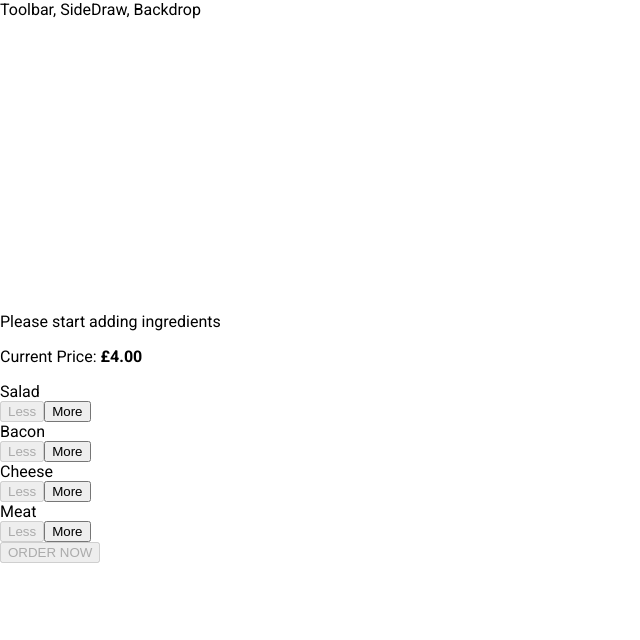
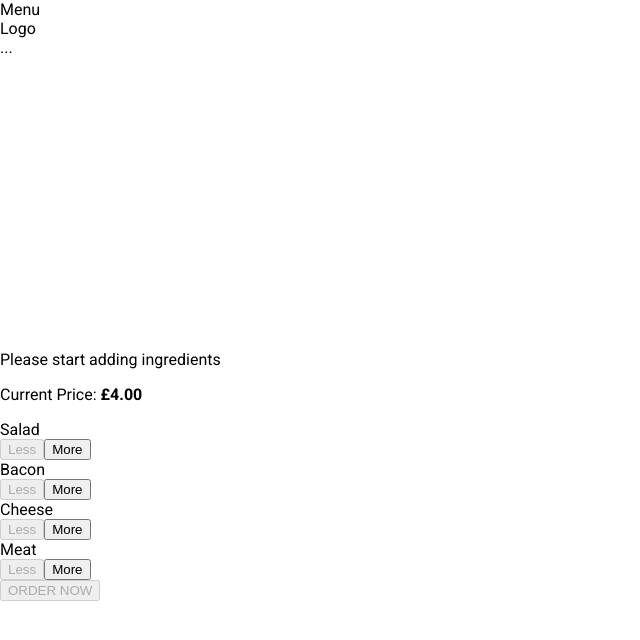
Before and after one commit to beckyw5/react-project, a React app: page / in a window 1280 px wide. Shown: the top 640 px of the page, without its empty margins (0-640 px from the left). Built offline with nearby package versions, Linux system fonts and the light colour scheme.

Commit message:
importing a toolbar to the Layout component

```diff
--- a/src/components/Layout/Layout.js
+++ b/src/components/Layout/Layout.js
@@ -1,11 +1,12 @@
 import React from 'react';
 
 import Aux from '../../hoc/Aux';
+import Toolbar from '../Navigation/Toolbar/Toolbar';
 import classes from './Layout.css';
 
 const layout = (props) => (
     <Aux>
-        <div>Toolbar, SideDraw, Backdrop</div>
+        <Toolbar />
         <main className={classes.content}>
             {props.children}
         </main>
--- a/src/components/Navigation/Toolbar/Toolbar.css
+++ b/src/components/Navigation/Toolbar/Toolbar.css
@@ -5,9 +5,6 @@
     top: 0;
     left: 0;
     background: #703B09;
-    display: flex;
-    justify-content: space-between;
-    align-items: center;
     padding: 0 20px;
     box-sizing: border-box;
     z-index: 90;
@@ -18,6 +15,9 @@
     max-width: 1024px;
     margin: 0 auto;
     height: 100%;
+    display: flex;
+    justify-content: space-between;
+    align-items: center;
 }
 
 .toolbar nav {
```
